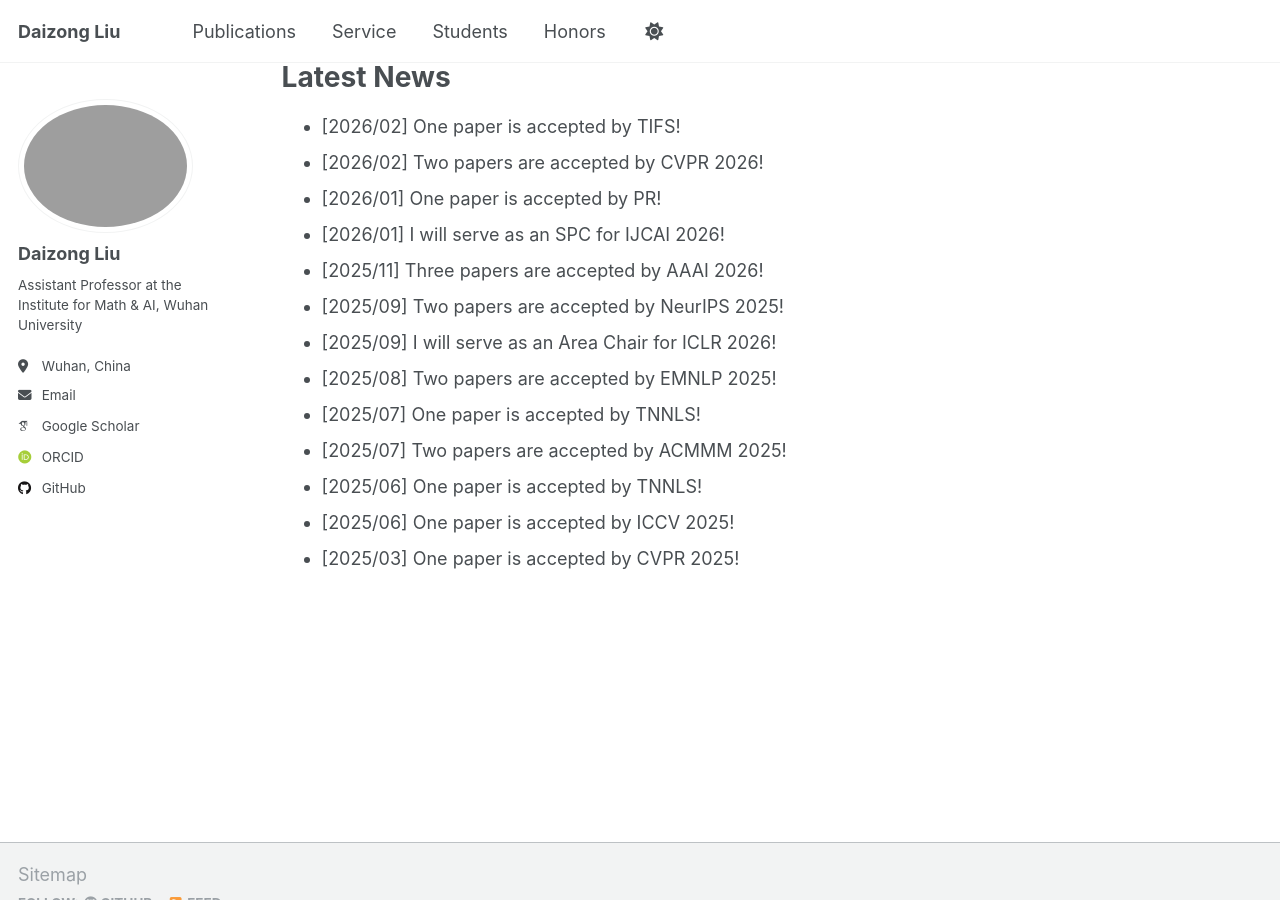
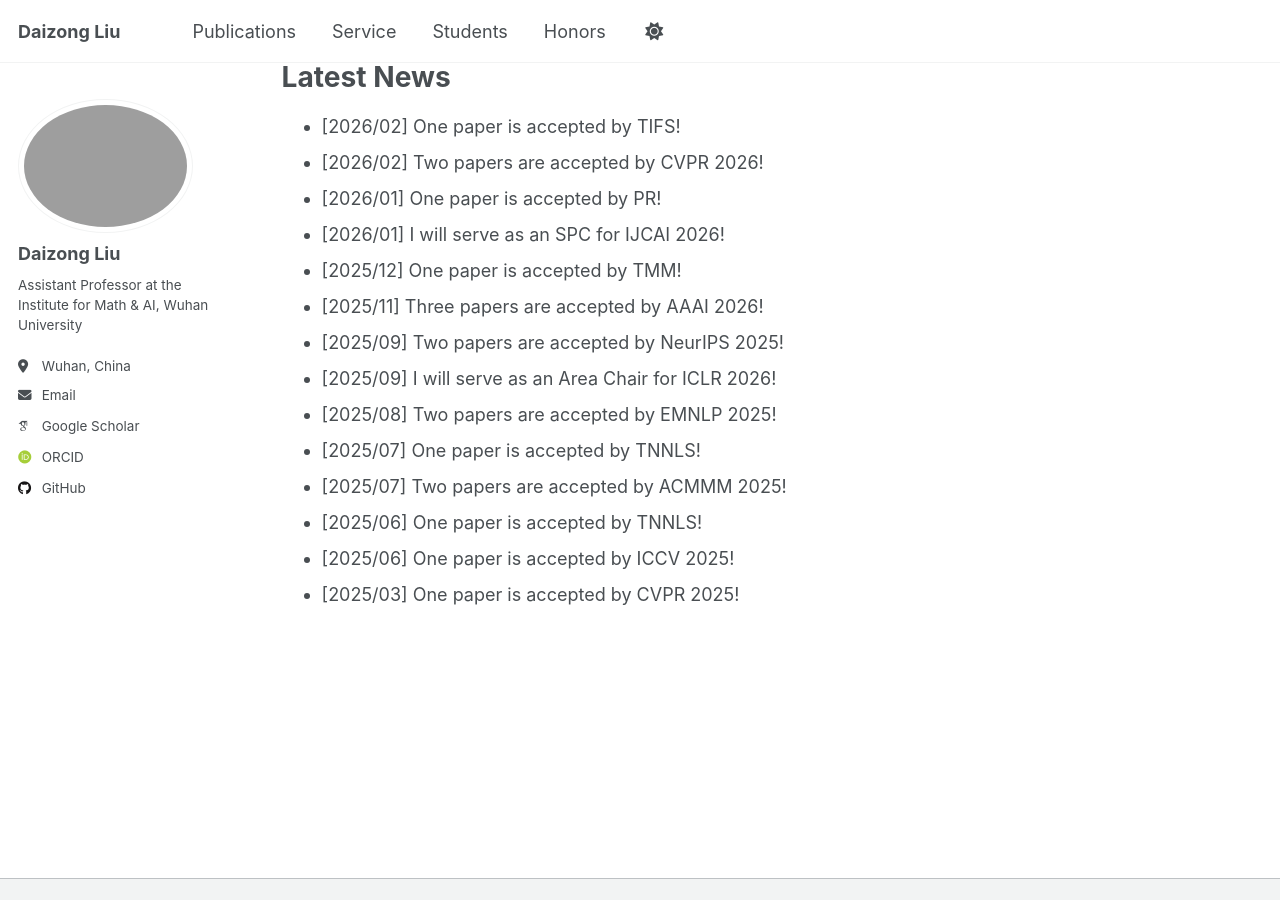
Before and after one commit to liudaizong/liudaizong.github.io, a Jekyll site: the page built from _pages/about.md, in a window 1280 px wide and 900 px high, scrolled down 568 px. Built offline with Jekyll 4.4.1, drawn with Linux system fonts in a browser that asks for light colours; some web fonts are replaced.

Commit message:
Update about.md

```diff
--- a/_pages/about.md
+++ b/_pages/about.md
@@ -24,6 +24,7 @@ Latest News
 * [2026/02] Two papers are accepted by CVPR 2026!
 * [2026/01] One paper is accepted by PR!
 * [2026/01] I will serve as an SPC for IJCAI 2026!
+* [2025/12] One paper is accepted by TMM!
 * [2025/11] Three papers are accepted by AAAI 2026!
 * [2025/09] Two papers are accepted by NeurIPS 2025!
 * [2025/09] I will serve as an Area Chair for ICLR 2026!
```
